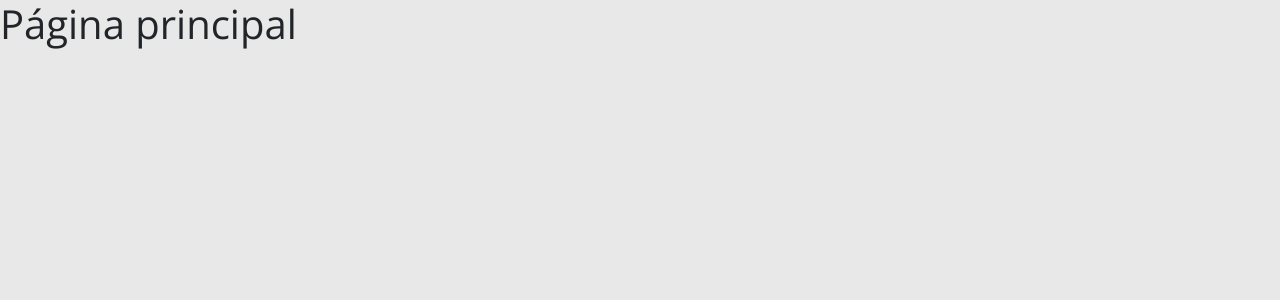
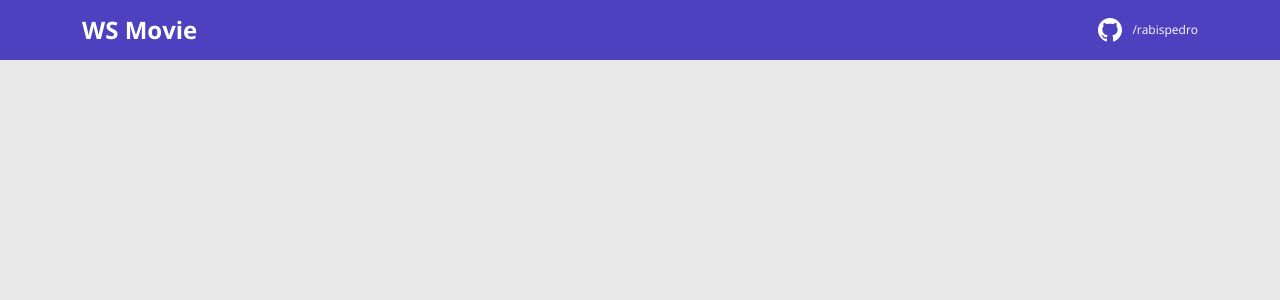
Before and after one commit to rabispedro/ws-movie-front, a React (Create React App) app: page / in a window 1280 px wide. Shown: the top 300 px of the page. Built offline with nearby package versions, Linux system fonts and the light colour scheme.

Commit message:
:sparkles: Header Component

```diff
--- a/src/App.tsx
+++ b/src/App.tsx
@@ -1,7 +1,10 @@
+import Header from './components/Header/index';
+
 const App = () => {
 	return (
 		<>
-		<h1>Página principal</h1>
+			{/* <h1>Página principal</h1> */}
+			<Header />
 		</>
 	);
 }
--- /dev/null
+++ b/src/components/Header/index.tsx
@@ -0,0 +1,25 @@
+import React from 'react';
+import {ReactComponent as GithubIcon } from '../../assets/github.svg';
+import './styles.css';
+
+const Header : React.FC = () => {
+	return (
+		<>
+			<header>
+				<nav className="container">
+					<div className="wsmovie-nav-content">
+						<h1>WS Movie</h1>
+						<a href="https://github.com/rabispedro" target="_blank" rel="noreferrer">
+							<div className="wsmovie-contact-container">
+								<GithubIcon />
+								<p className="wsmovie-contact-link">/rabispedro</p>
+							</div>
+						</a>
+					</div>
+				</nav>
+			</header>
+		</>
+	);
+}
+
+export default Header;
--- /dev/null
+++ b/src/components/Header/styles.css
@@ -0,0 +1,29 @@
+header {
+	background-color: var(--color-primary);
+	height: 3.75rem;
+	display: flex;
+	align-items: center;
+}
+
+.wsmovie-nav-content {
+	display: flex;
+	align-items: center;
+	justify-content: space-between;
+	color: #FFFFFF;
+}
+
+.wsmovie-nav-content h1 {
+	font-size: 24px;
+	margin: 0;
+	font-weight: 700;
+}
+
+.wsmovie-contact-container {
+	display: flex;
+	align-items: center;
+}
+
+.wsmovie-contact-link {
+	font-size: 12px;
+	margin: 0 0 0 0.625rem;
+}
--- a/tsconfig.json
+++ b/tsconfig.json
@@ -18,10 +18,10 @@
     "resolveJsonModule": true,
     "isolatedModules": true,
     "noEmit": true,
-    "jsx": "react-jsx"
+    "jsx": "react-jsx",
+		"baseUrl": "./src"
   },
   "include": [
     "src"
   ],
-	"baseUrl": "./src"
 }
```
Also changed, not shown: src/index.css (+34 -0 lines), src/assets/github.svg (added).
